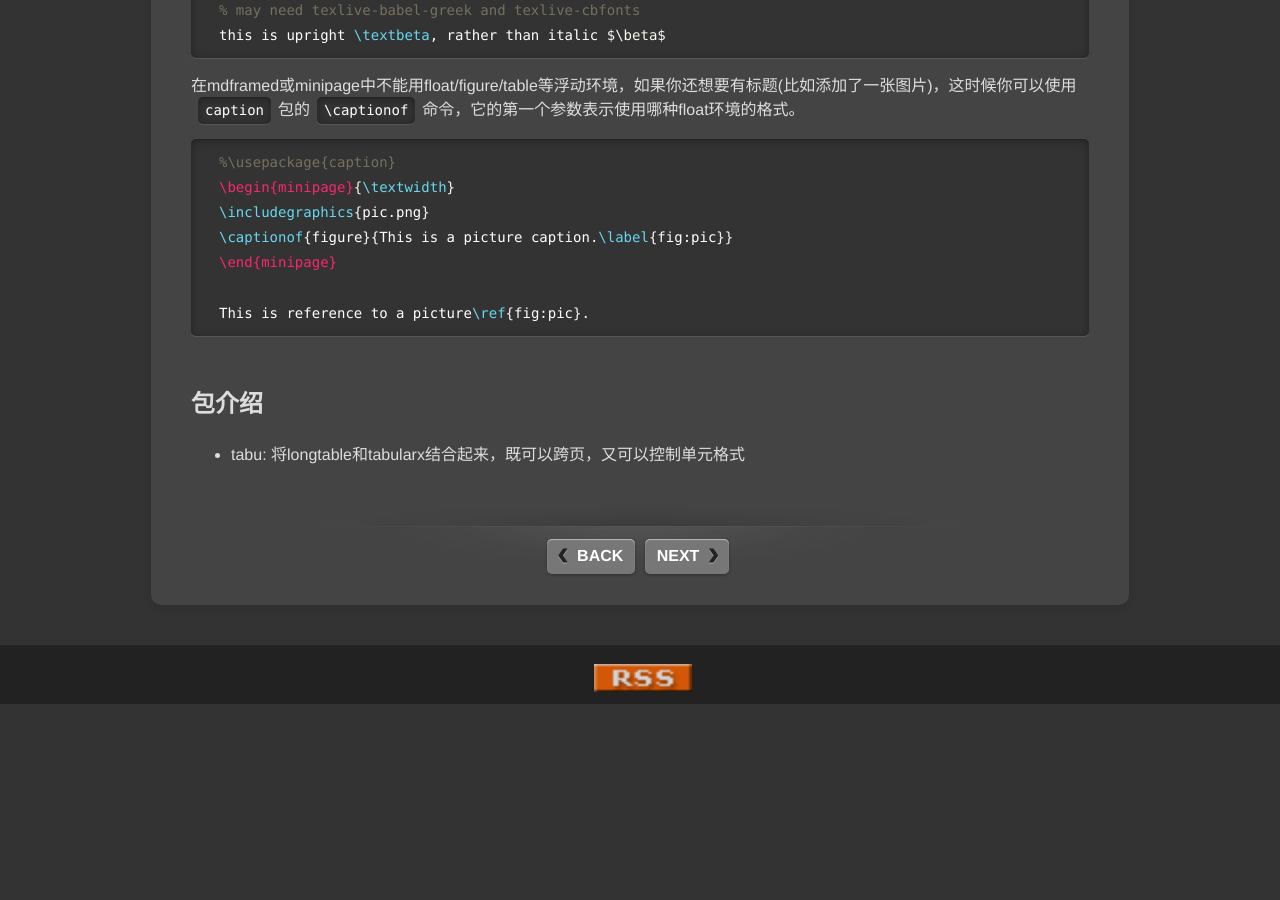
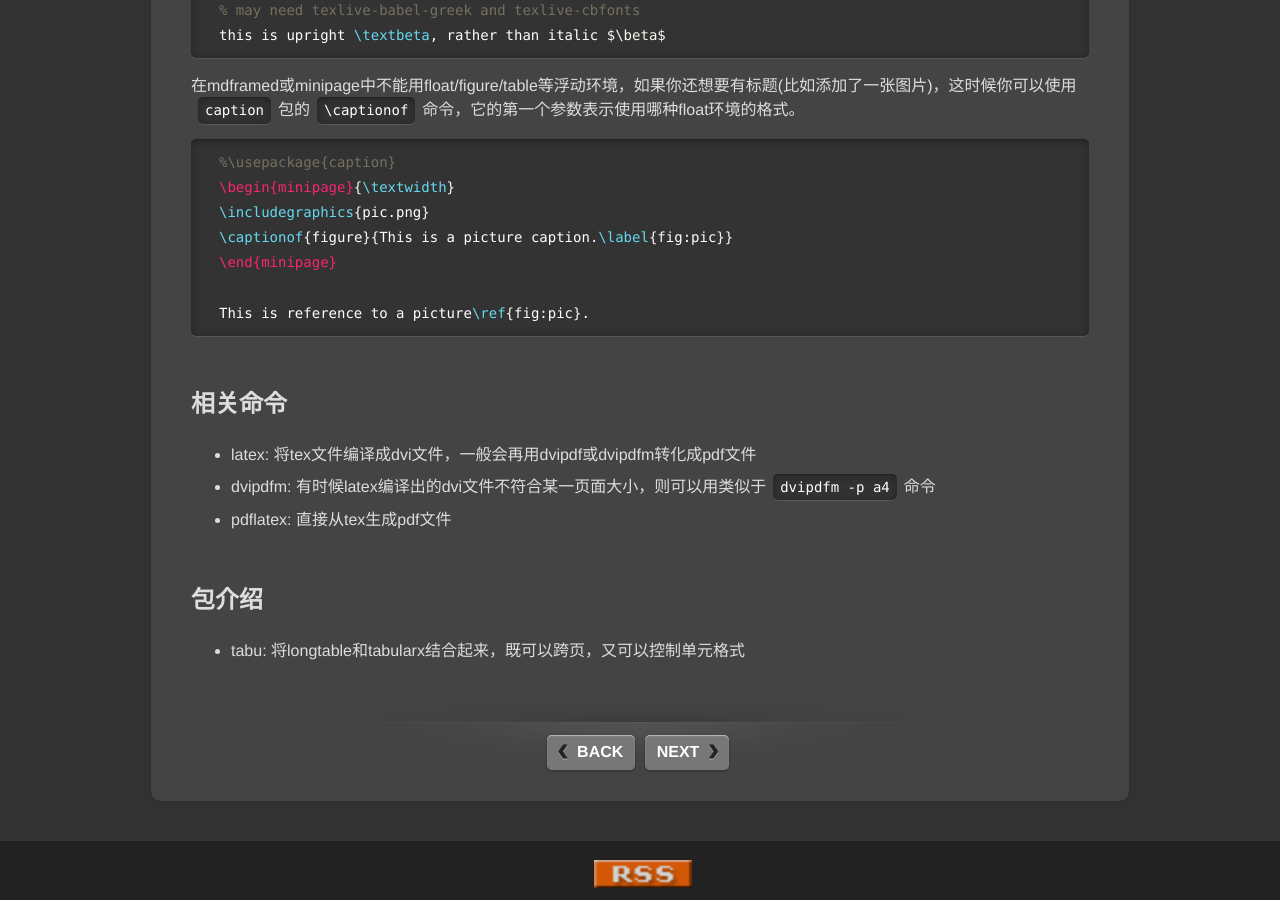
Before and after one commit to pkuwwt/pkuwwt.github.io, a Jekyll site: the page built from linux/_posts/2014-03-06-latex-notes.md, in a window 1280 px wide and 900 px high, scrolled down 754 px. Built offline with Jekyll 4.4.1, drawn with Linux system fonts in a browser that asks for light colours; comment, search, counter and statistics services are not loaded; before the commit the page ends 1458 px from its top, so only the background shows below that.

Commit message:
modified:   linux/_posts/2014-03-06-latex-notes.md

```diff
--- a/linux/_posts/2014-03-06-latex-notes.md
+++ b/linux/_posts/2014-03-06-latex-notes.md
@@ -34,6 +34,10 @@ this is upright \textbeta, rather than italic $\beta$
 This is reference to a picture\ref{fig:pic}.
 {% endhighlight %}
 
+## 相关命令
+  * latex: 将tex文件编译成dvi文件，一般会再用dvipdf或dvipdfm转化成pdf文件
+  * dvipdfm: 有时候latex编译出的dvi文件不符合某一页面大小，则可以用类似于`dvipdfm -p a4`命令
+  * pdflatex: 直接从tex生成pdf文件
 
 ## 包介绍
 
```
